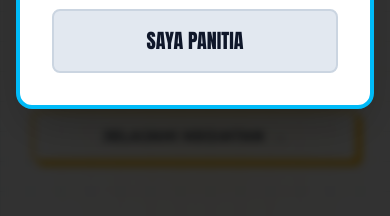
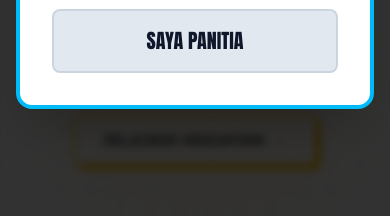
Before and after one commit to finskuyet/dokumentasi-fakultaria26, a website: page index.html in a window 390 px wide. Shown: the part 529-745 px from the top of the page. Drawn offline with nearby package versions, Linux system fonts and the light colour scheme.

Commit message:
style: revert button sizes to normal on mobile

```diff
--- a/index.html
+++ b/index.html
@@ -248,15 +248,15 @@
         dokumentasi digital resmi untuk melihat kembali memori, kebersamaan, dan keseruan kegiatan <strong>FAKULTARIA
           2026</strong> Fakultas Komunikasi dan Informatika.</p>
       <!-- Action Button Group -->
-      <div class="flex flex-col sm:flex-row items-center justify-center gap-3 sm:gap-4 w-full px-4 sm:px-0">
+      <div class="flex flex-wrap items-center justify-center gap-4">
         <!-- Primary Cyan Button from reference -->
-        <a class="w-full sm:w-auto inline-flex items-center justify-center gap-3 bg-fki-cyan hover:bg-[#20c7ff] text-white font-impact italic text-base sm:text-xl tracking-wider px-6 sm:px-8 py-3.5 rounded-lg shadow-pop-dark hover:translate-x-0.5 hover:translate-y-0.5 transition-all"
+        <a class="inline-flex items-center gap-3 bg-fki-cyan hover:bg-[#20c7ff] text-white font-impact italic text-base sm:text-xl tracking-wider px-8 py-3.5 rounded-lg shadow-pop-dark hover:translate-x-0.5 hover:translate-y-0.5 transition-all"
           href="#dokumentasi">
           <span class="">LIHAT DOKUMENTASI</span>
-          <span class="text-lg sm:text-xl">📸</span>
+          <span class="text-xl">📸</span>
         </a>
         <!-- Secondary Outline Button -->
-        <a class="w-full sm:w-auto inline-flex items-center justify-center gap-2 bg-transparent hover:bg-slate-200 dark:hover:bg-white/10 text-slate-900 dark:text-white font-bold text-sm sm:text-base uppercase tracking-wider px-6 sm:px-7 py-3.5 rounded-lg border-2 border-fki-yellow shadow-pop-yellow hover:translate-x-0.5 hover:translate-y-0.5 transition-all"
+        <a class="inline-flex items-center gap-2 bg-transparent hover:bg-slate-200 dark:hover:bg-white/10 text-slate-900 dark:text-white font-bold text-sm sm:text-base uppercase tracking-wider px-7 py-3.5 rounded-lg border-2 border-fki-yellow shadow-pop-yellow hover:translate-x-0.5 hover:translate-y-0.5 transition-all"
           href="#highlight">
           <span class="">JELAJAHI KEGIATAN</span>
           <span class="">→</span>
```
Also changed, not shown: panitia.html (+4 -4 lines).
